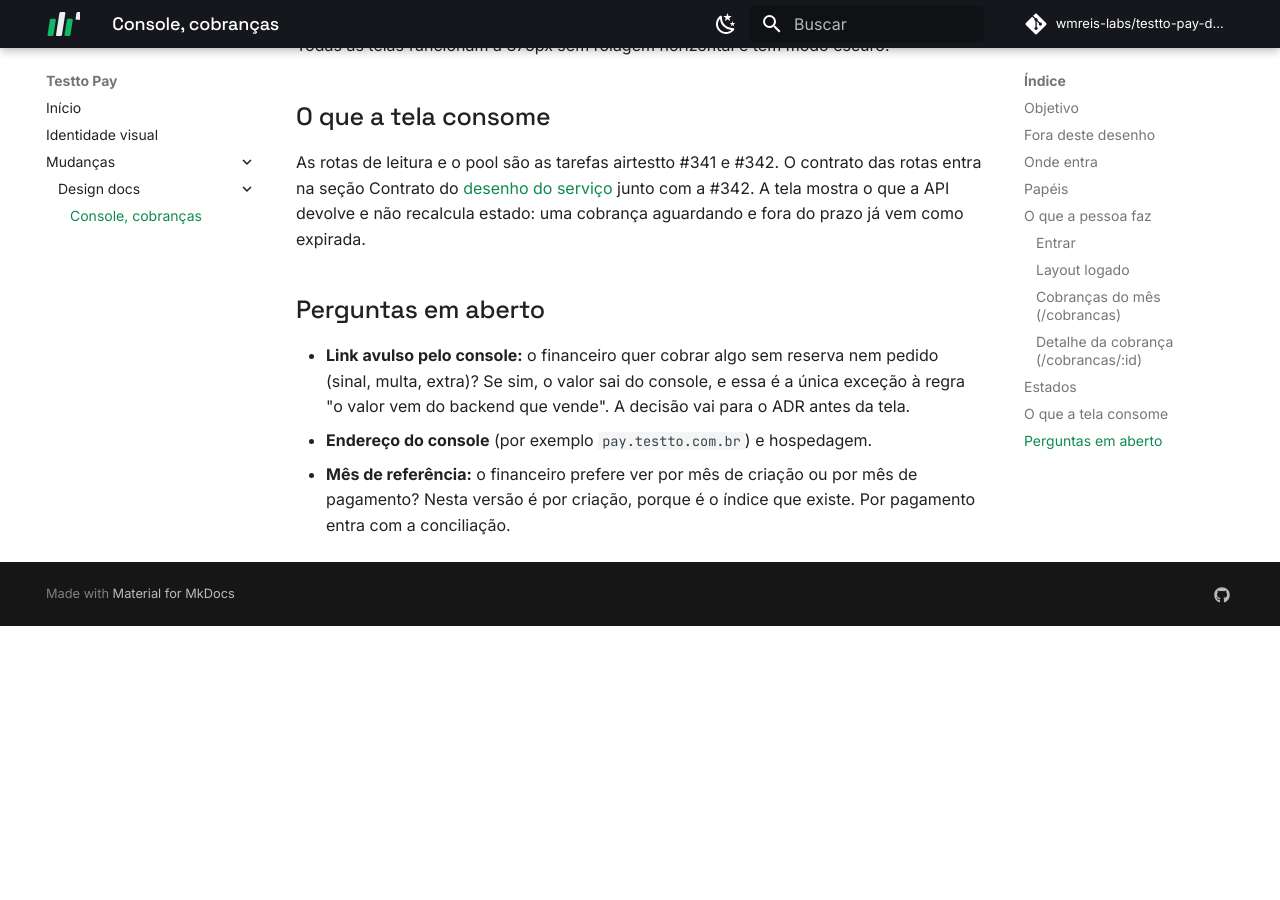
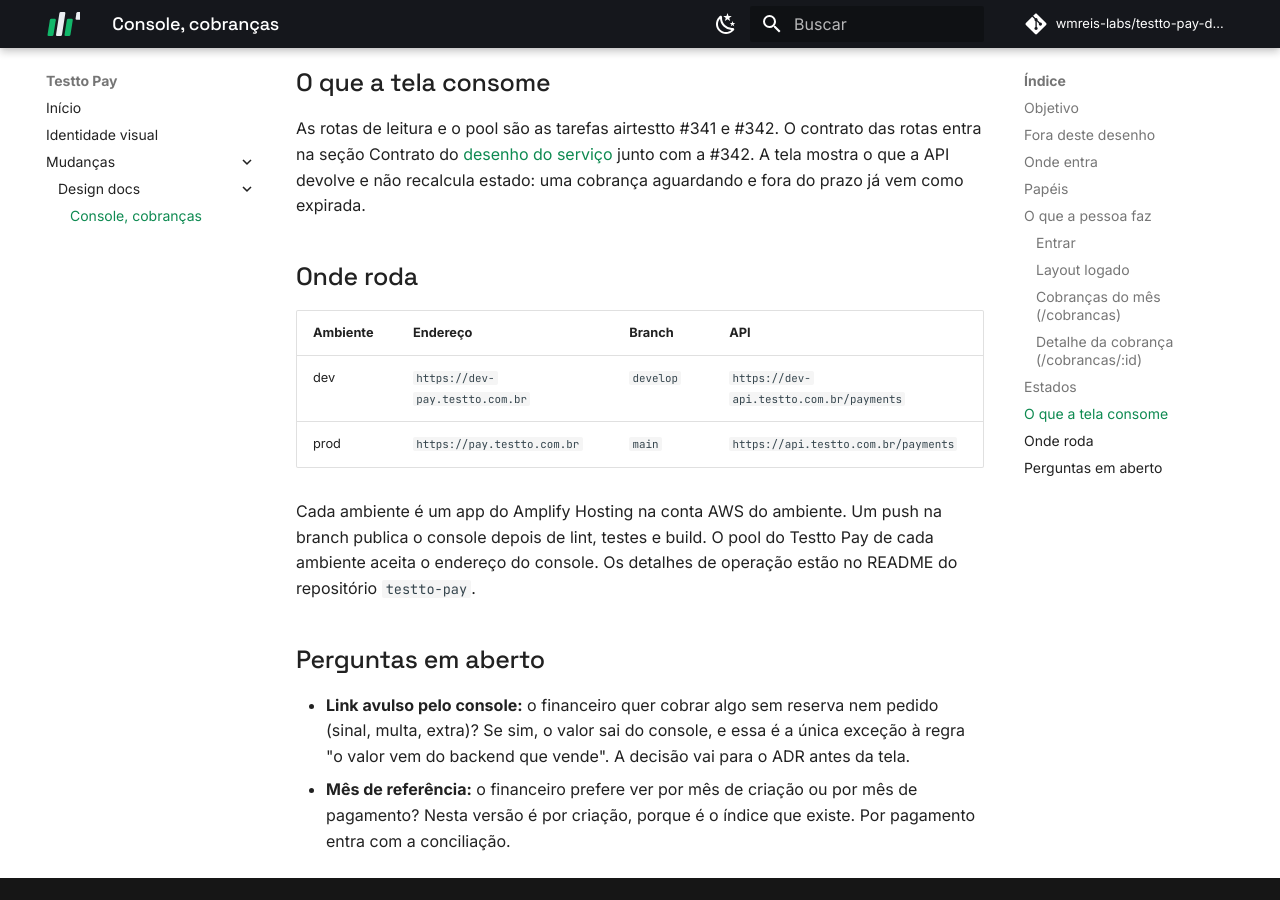
Before and after one commit to wmreis-labs/testto-pay-docs, an MkDocs documentation site: the page built from docs/mudancas/design/2026-11-21-console-cobrancas.md, in a window 1280 px wide and 900 px high, scrolled down 4856 px. Built offline with MkDocs 1.6.1 and Material for MkDocs 9.7.7, drawn with Linux system fonts in a browser that asks for light colours; comment, search, counter and statistics services are not loaded; before the commit the page ends 5482 px from its top, so only the background shows below that; some of the changed text lies outside the part shown.

Commit message:
docs: design do console registra onde ele roda
Seção "Onde roda" com dev-pay e pay, branch e API de cada ambiente. O
endereço sai de "fora deste desenho" e das perguntas em aberto, e o
acesso dos usuários passa a ser pela Identidade do admin.

Closes #3

Co-Authored-By: Claude Opus 5.5 <noreply@anthropic.com>

```diff
--- a/docs/mudancas/design/2026-11-21-console-cobrancas.md
+++ b/docs/mudancas/design/2026-11-21-console-cobrancas.md
@@ -15,9 +15,8 @@ Esta é a primeira versão do console. Ela mostra só o que o serviço já guard
 
 - **Conciliação, repasses e taxas.** Dependem do extrato EDI do PagBank (airtestto #282) e ganham um desenho próprio.
 - **Gerar um link avulso pelo console**, sem reserva nem pedido. Fica para depois desta versão; ver "Perguntas em aberto".
-- **Gestão de usuários, empresa, conta do provedor e chaves de API.** Por enquanto, os usuários são criados no pool pela WMReis.
+- **Gestão de usuários, empresa, conta do provedor e chaves de API.** Por enquanto, o operador da WMReis dá acesso aos usuários das empresas pela tela de Identidade do admin (airtestto #363).
 - **Operador da WMReis vendo várias empresas.** Ele entra pelo pool de operadores, que não faz parte deste console.
-- **Endereço público e hospedagem do console.** Nesta versão ele roda local, contra a API de dev.
 
 ## Onde entra
 
@@ -129,8 +128,16 @@ Todas as telas funcionam a 375px sem rolagem horizontal e têm modo escuro.
 
 As rotas de leitura e o pool são as tarefas airtestto #341 e #342. O contrato das rotas entra na seção Contrato do [desenho do serviço](https://wmreis-labs.github.io/airtestto-docs/mudancas/design/2026-11-21-pagamentos-testto-pay/) junto com a #342. A tela mostra o que a API devolve e não recalcula estado: uma cobrança aguardando e fora do prazo já vem como expirada.
 
+## Onde roda
+
+| Ambiente | Endereço | Branch | API |
+| --- | --- | --- | --- |
+| dev | `https://dev-pay.testto.com.br` | `develop` | `https://dev-api.testto.com.br/payments` |
+| prod | `https://pay.testto.com.br` | `main` | `https://api.testto.com.br/payments` |
+
+Cada ambiente é um app do Amplify Hosting na conta AWS do ambiente. Um push na branch publica o console depois de lint, testes e build. O pool do Testto Pay de cada ambiente aceita o endereço do console. Os detalhes de operação estão no README do repositório `testto-pay`.
+
 ## Perguntas em aberto
 
 - **Link avulso pelo console:** o financeiro quer cobrar algo sem reserva nem pedido (sinal, multa, extra)? Se sim, o valor sai do console, e essa é a única exceção à regra "o valor vem do backend que vende". A decisão vai para o ADR antes da tela.
-- **Endereço do console** (por exemplo `pay.testto.com.br`) e hospedagem.
 - **Mês de referência:** o financeiro prefere ver por mês de criação ou por mês de pagamento? Nesta versão é por criação, porque é o índice que existe. Por pagamento entra com a conciliação.
```
